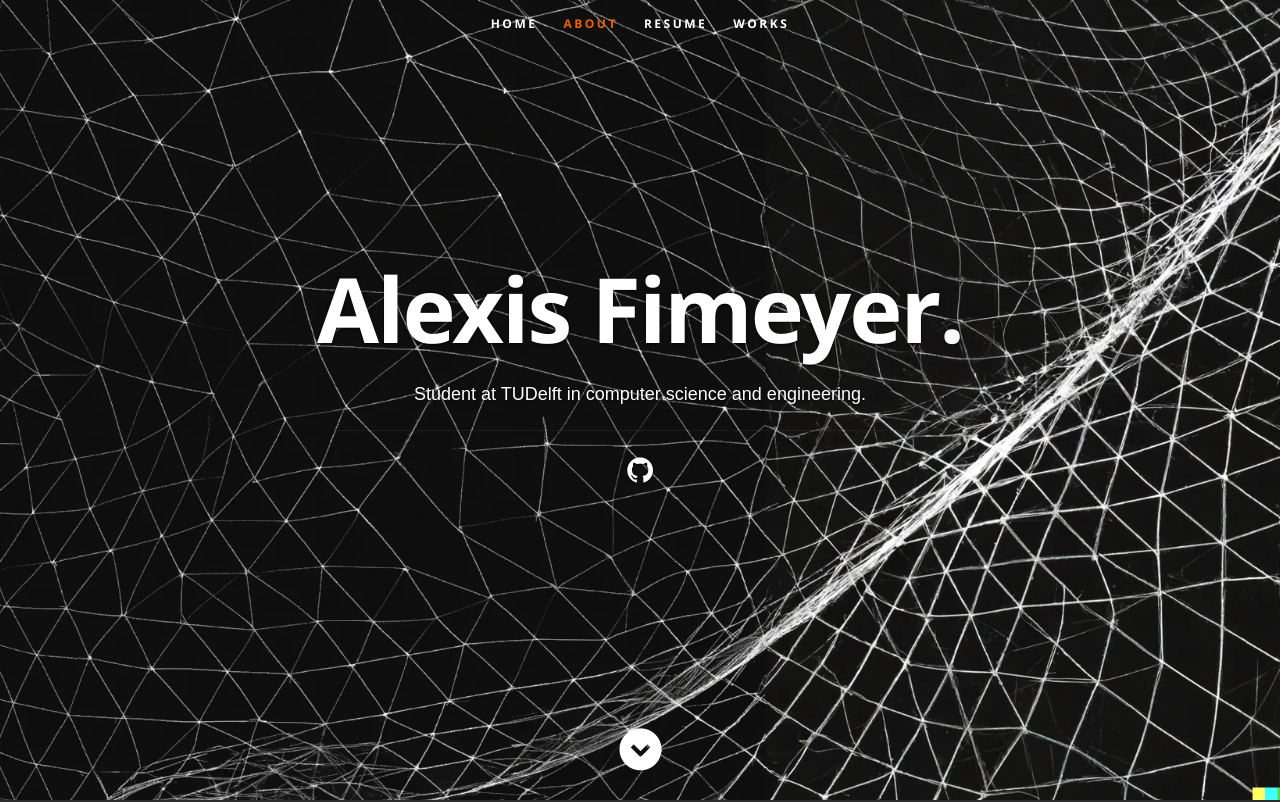
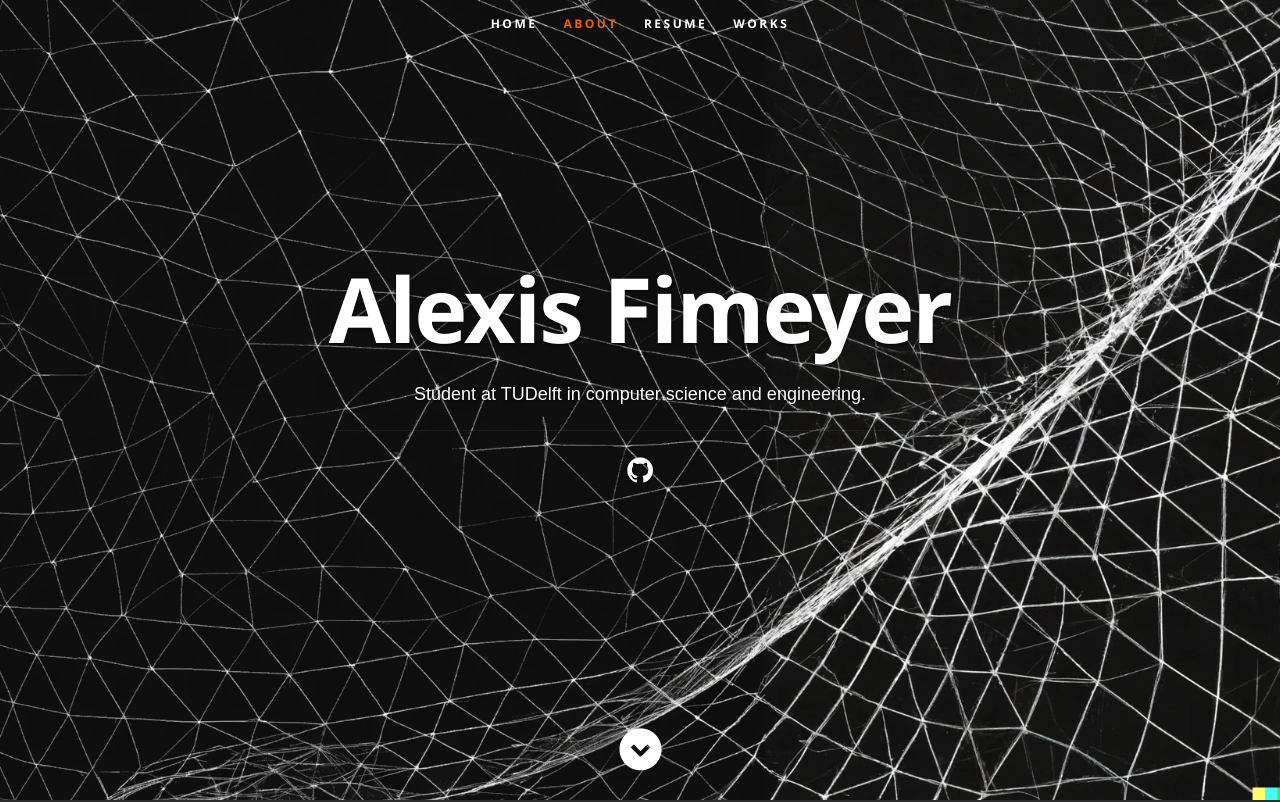
Before and after one commit to AlexisFimeyer/AlexisFimeyer.github.io, a React (Create React App) app: page / in a window 1280 px wide. Shown: the top 802 px of the page. Built offline with nearby package versions, Linux system fonts and the light colour scheme.

Commit message:
fixed a typo

```diff
--- a/src/components/Header.js
+++ b/src/components/Header.js
@@ -38,7 +38,7 @@ export default class Header extends Component {
 
           <div className="row banner">
             <div className="banner-text">
-              <h1 className="responsive-headline">{resumeData.name}.</h1>
+              <h1 className="responsive-headline">{resumeData.name}</h1>
               <h3 style={{ color: "#fff", fontFamily: "sans-serif " }}>
                 {resumeData.role}.{resumeData.roleDescription}
               </h3>
```
